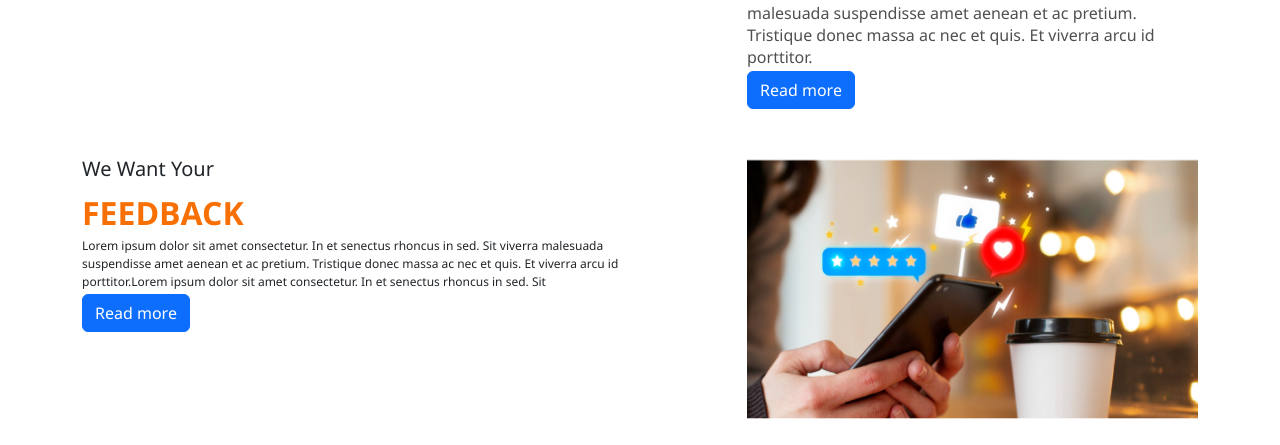
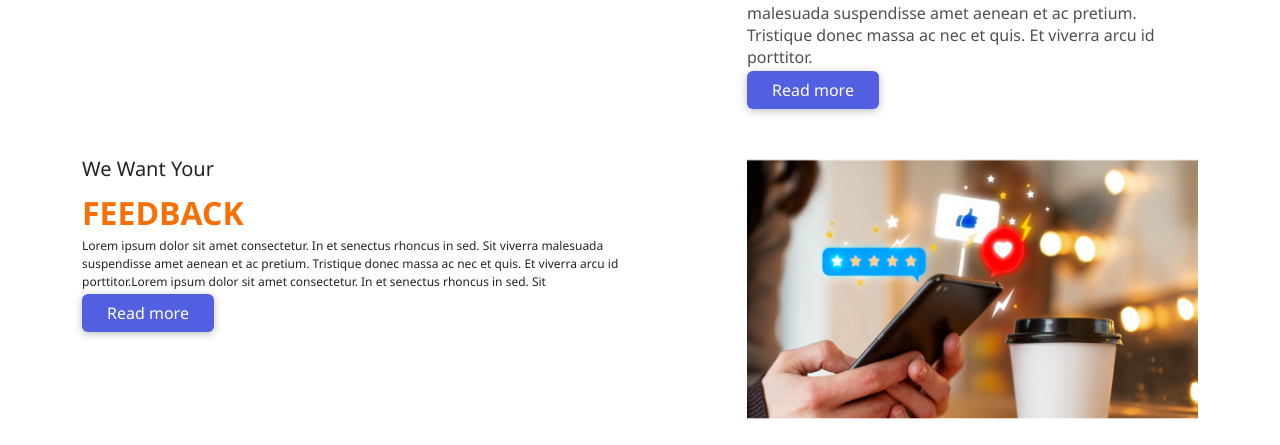
Before and after one commit to AlrightTech-Frontend/MobFox, a plain HTML site: page home.html in a window 1280 px wide. Shown: the part 2024-2469 px from the top of the page. Drawn offline with nearby package versions, Linux system fonts and the light colour scheme.

Commit message:
h_page_setting

```diff
--- a/assets/css/home.css
+++ b/assets/css/home.css
@@ -142,6 +142,13 @@ body {
     font-style: normal;
     font-weight: 400;
     line-height: 5px;
+}
+
+.btnP {
+    background: var(--navbar-button-color) !important;
+    box-shadow: 0px 2px 8px 0px rgba(0, 0, 0, 0.25) !important;
+    color: #fff;
+
 }
 
 .borderCol {
--- a/home.html
+++ b/home.html
@@ -181,7 +181,7 @@
             pretium. Tristique donec massa ac nec et quis. Et viverra arcu id
             porttitor.
           </p>
-          <button class="btn btn-primary" type="submit">Get a New Phone</button>
+          <button class="btn btnP px-4" type="submit">Get a New Phone</button>
         </div>
       </div>
       <div class="row my-5">
@@ -272,7 +272,7 @@
             pretium. Tristique donec massa ac nec et quis. Et viverra arcu id
             porttitor.
           </p>
-          <button class="btn btn-primary" type="submit">Read more</button>
+          <button class="btn btnP px-4" type="submit">Read more</button>
         </div>
       </div>
       <div class="row my-5">
@@ -286,7 +286,7 @@
             porttitor.Lorem ipsum dolor sit amet consectetur. In et senectus
             rhoncus in sed. Sit
           </p>
-          <button class="btn btn-primary" type="submit">Read more</button>
+          <button class="btn btnP px-4" type="submit">Read more</button>
         </div>
         <div class="col-md-1"></div>
         <div class="col-md-5">
```
